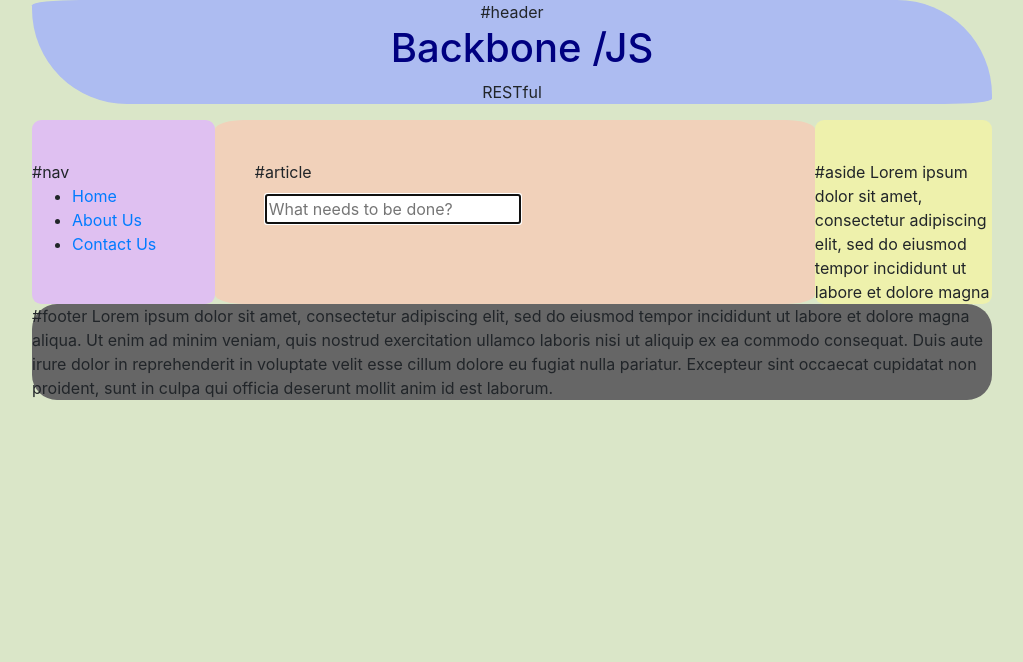
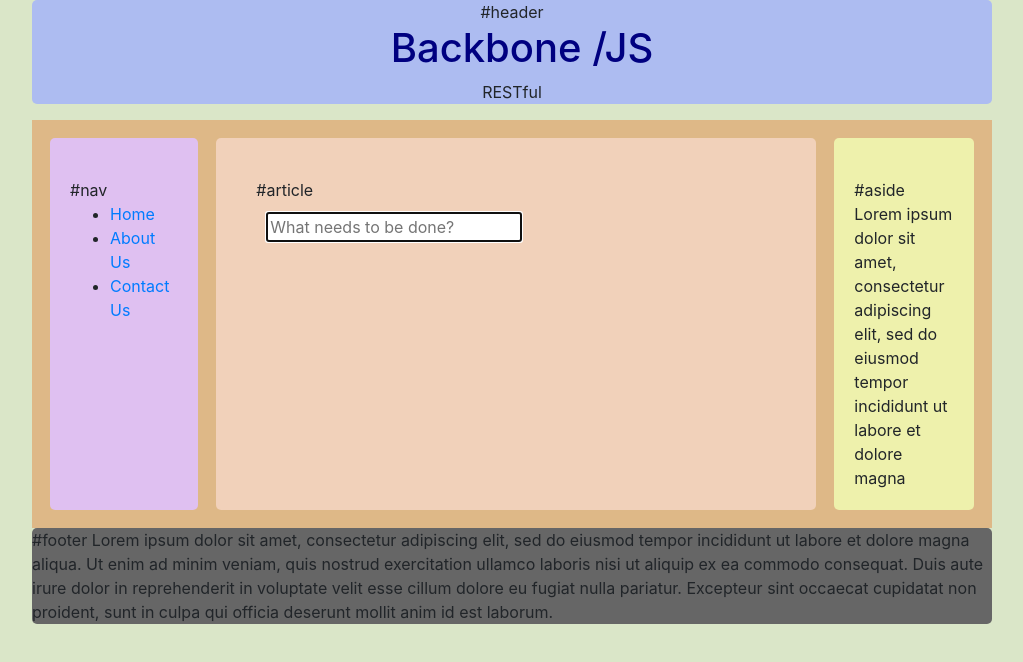
Before and after one commit to surdinboris/backbn, a website: page index.html in a window 1280 px wide. Shown: the whole page, without its empty margins (128-1151 px from the left). Drawn offline with nearby package versions, Linux system fonts and the light colour scheme; no server answers.

Commit message:
css excersies

```diff
--- a/style/css/mainstyle.css
+++ b/style/css/mainstyle.css
@@ -12,15 +12,19 @@
 }
 
 div#main-container {
+
     display: table; /* Make the container element behave like a table */
-    height: 100%;
-    width: 100%;
+    border-spacing: 18px;
+    background-color: burlywood;
+}
 
-}
+
 article, aside, section, nav {
     display: table-cell;
-    width: 33.33%;
-    border-radius: 5%;
+    width: 33%;
+    padding: 20px;
+    border-radius: 5px;
+
 }
 
 h1 {
@@ -31,7 +35,7 @@
 header {
     background-color: #adbcf1;
     text-align: center;
-    border-radius: 5%+95px;
+    border-radius: 5px;
 }
 
 nav {
@@ -47,7 +51,7 @@
     Width: 960px;
     bottom: 0;
     background-color: #666666;
-    border-radius: 25px;
+    border-radius: 5px;
 }
 
 
```
